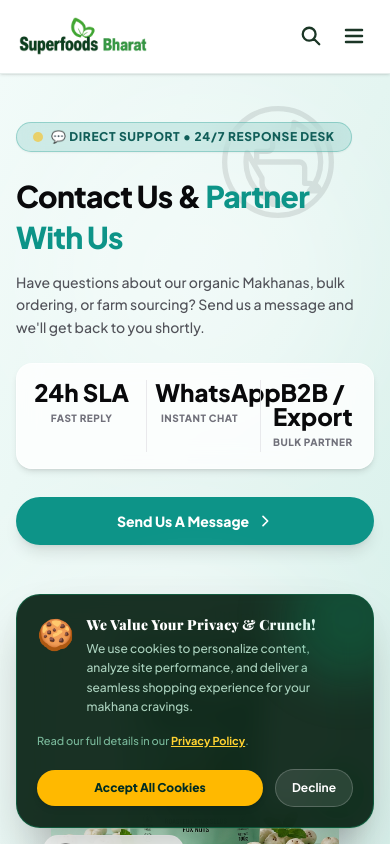
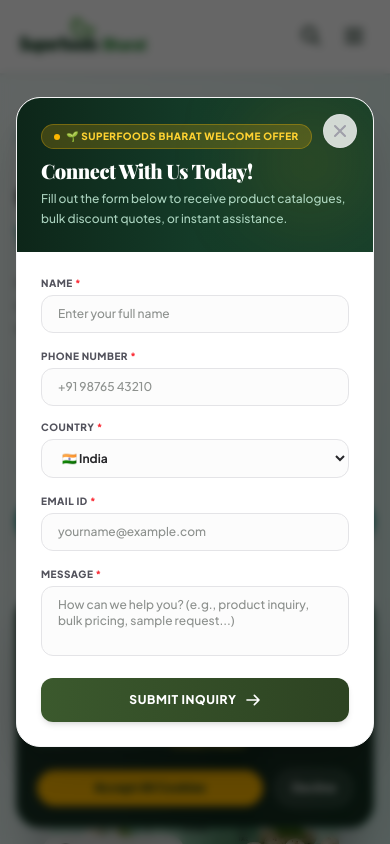
Before and after one commit to sonu2k1/Makhana-web, a Next.js app: page /contact in a window 390 px wide. Shown: the top 844 px of the page. Built offline with nearby package versions, Linux system fonts and the light colour scheme; a web font is replaced by a local one.

Commit message:
Add entry popup inquiry modal with Name, Phone, Country, Email, and Message fields

```diff
--- a/src/app/layout.tsx
+++ b/src/app/layout.tsx
@@ -4,6 +4,7 @@
 
 import { CookieConsent } from "@/components/CookieConsent";
 import { WhatsAppWidget } from "@/components/WhatsAppWidget";
+import { EntryPopupModal } from "@/components/EntryPopupModal";
 
 const plusJakartaSans = Plus_Jakarta_Sans({
   subsets: ["latin"],
@@ -38,6 +39,7 @@
         {children}
         <CookieConsent />
         <WhatsAppWidget />
+        <EntryPopupModal />
       </body>
     </html>
   );
--- /dev/null
+++ b/src/components/EntryPopupModal.tsx
@@ -0,0 +1,199 @@
+"use client";
+
+import React, { useState, useEffect } from "react";
+
+export const EntryPopupModal: React.FC = () => {
+  const [isOpen, setIsOpen] = useState(false);
+  const [isSubmitted, setIsSubmitted] = useState(false);
+
+  const [formData, setFormData] = useState({
+    name: "",
+    phone: "",
+    country: "India",
+    email: "",
+    message: "",
+  });
+
+  useEffect(() => {
+    // Open modal automatically 1 second after user lands on the website
+    const hasSeenPopup = sessionStorage.getItem("superfood_popup_seen");
+    if (!hasSeenPopup) {
+      const timer = setTimeout(() => {
+        setIsOpen(true);
+      }, 1000);
+      return () => clearTimeout(timer);
+    }
+  }, []);
+
+  const handleClose = () => {
+    setIsOpen(false);
+    sessionStorage.setItem("superfood_popup_seen", "true");
+  };
+
+  const handleSubmit = (e: React.FormEvent) => {
+    e.preventDefault();
+    setIsSubmitted(true);
+    sessionStorage.setItem("superfood_popup_seen", "true");
+  };
+
+  if (!isOpen) return null;
+
+  return (
+    <div className="fixed inset-0 z-50 flex items-center justify-center p-4 bg-black/60 backdrop-blur-xs animate-fadeIn">
+      {/* Backdrop overlay click handler */}
+      <div onClick={handleClose} className="absolute inset-0 cursor-pointer" />
+
+      {/* Modal Container */}
+      <div className="relative bg-white rounded-3xl w-full max-w-lg overflow-hidden shadow-2xl animate-scaleUp z-10 border border-zinc-100 flex flex-col max-h-[92vh]">
+        {/* Close Button */}
+        <button
+          onClick={handleClose}
+          className="absolute top-4 right-4 text-zinc-400 hover:text-zinc-700 bg-white/80 hover:bg-zinc-100 p-1.5 rounded-full transition-colors z-20 cursor-pointer shadow-xs border border-zinc-200/50"
+          aria-label="Close popup"
+        >
+          <svg className="w-5 h-5" fill="none" stroke="currentColor" viewBox="0 0 24 24">
+            <path strokeLinecap="round" strokeLinejoin="round" strokeWidth="2.5" d="M6 18L18 6M6 6l12 12" />
+          </svg>
+        </button>
+
+        {/* Modal Top Header Banner */}
+        <div className="bg-gradient-to-r from-[#0D2619] via-[#143B28] to-[#173F2B] text-white p-6 sm:p-7 relative overflow-hidden select-none">
+          <div className="absolute top-0 right-0 w-32 h-32 bg-amber-400/10 rounded-full blur-2xl pointer-events-none" />
+          <div className="space-y-1 relative z-10 text-left">
+            <span className="inline-flex items-center gap-1.5 px-3 py-1 bg-amber-400/20 text-amber-300 rounded-full text-[10px] font-black uppercase tracking-wider border border-amber-400/30">
+              <span className="w-1.5 h-1.5 rounded-full bg-amber-400 animate-pulse" />
+              🌱 Superfoods Bharat Welcome Offer
+            </span>
+            <h2 className="text-xl sm:text-2xl font-black font-serif tracking-tight text-white pt-1">
+              Connect With Us Today!
+            </h2>
+            <p className="text-xs text-emerald-100/80 font-medium leading-relaxed">
+              Fill out the form below to receive product catalogues, bulk discount quotes, or instant assistance.
+            </p>
+          </div>
+        </div>
+
+        {/* Form Body / Success State */}
+        <div className="p-6 sm:p-7 overflow-y-auto bg-white text-left">
+          {!isSubmitted ? (
+            <form onSubmit={handleSubmit} className="space-y-4">
+              {/* Name Field */}
+              <div>
+                <label className="block text-[10px] font-black uppercase text-zinc-600 tracking-wider mb-1">
+                  Name <span className="text-red-500">*</span>
+                </label>
+                <input
+                  type="text"
+                  required
+                  value={formData.name}
+                  onChange={(e) => setFormData({ ...formData, name: e.target.value })}
+                  placeholder="Enter your full name"
+                  className="w-full py-2.5 px-4 border border-zinc-200 rounded-xl text-xs bg-zinc-50/50 focus:outline-none focus:border-[#7ca832] focus:ring-1 focus:ring-[#7ca832] font-medium"
+                />
+              </div>
+
+              {/* Phone Number & Country Grid */}
+              <div className="grid grid-cols-1 sm:grid-cols-2 gap-3.5">
+                <div>
+                  <label className="block text-[10px] font-black uppercase text-zinc-600 tracking-wider mb-1">
+                    Phone Number <span className="text-red-500">*</span>
+                  </label>
+                  <input
+                    type="tel"
+                    required
+                    value={formData.phone}
+                    onChange={(e) => setFormData({ ...formData, phone: e.target.value })}
+                    placeholder="+91 98765 43210"
+                    className="w-full py-2.5 px-4 border border-zinc-200 rounded-xl text-xs bg-zinc-50/50 focus:outline-none focus:border-[#7ca832] focus:ring-1 focus:ring-[#7ca832] font-medium"
+                  />
+                </div>
+
+                <div>
+                  <label className="block text-[10px] font-black uppercase text-zinc-600 tracking-wider mb-1">
+                    Country <span className="text-red-500">*</span>
+                  </label>
+                  <select
+                    value={formData.country}
+                    onChange={(e) => setFormData({ ...formData, country: e.target.value })}
+                    className="w-full py-2.5 px-4 border border-zinc-200 rounded-xl text-xs bg-zinc-50/50 focus:outline-none focus:border-[#7ca832] focus:ring-1 focus:ring-[#7ca832] font-bold text-zinc-800"
+                  >
+                    <option value="India">🇮🇳 India</option>
+                    <option value="United States">🇺🇸 United States</option>
+                    <option value="United Kingdom">🇬🇧 United Kingdom</option>
+                    <option value="United Arab Emirates">🇦🇪 United Arab Emirates</option>
+                    <option value="Canada">🇨🇦 Canada</option>
+                    <option value="Australia">🇦🇺 Australia</option>
+                    <option value="Singapore">🇸🇬 Singapore</option>
+                    <option value="Germany">🇩🇪 Germany</option>
+                    <option value="Other">🌍 Other Country</option>
+                  </select>
+                </div>
+              </div>
+
+              {/* Email ID Field */}
+              <div>
+                <label className="block text-[10px] font-black uppercase text-zinc-600 tracking-wider mb-1">
+                  Email ID <span className="text-red-500">*</span>
+                </label>
+                <input
+                  type="email"
+                  required
+                  value={formData.email}
+                  onChange={(e) => setFormData({ ...formData, email: e.target.value })}
+                  placeholder="yourname@example.com"
+                  className="w-full py-2.5 px-4 border border-zinc-200 rounded-xl text-xs bg-zinc-50/50 focus:outline-none focus:border-[#7ca832] focus:ring-1 focus:ring-[#7ca832] font-medium"
+                />
+              </div>
+
+              {/* Message Field */}
+              <div>
+                <label className="block text-[10px] font-black uppercase text-zinc-600 tracking-wider mb-1">
+                  Message <span className="text-red-500">*</span>
+                </label>
+                <textarea
+                  rows={3}
+                  required
+                  value={formData.message}
+                  onChange={(e) => setFormData({ ...formData, message: e.target.value })}
+                  placeholder="How can we help you? (e.g., product inquiry, bulk pricing, sample request...)"
+                  className="w-full py-2.5 px-4 border border-zinc-200 rounded-xl text-xs bg-zinc-50/50 focus:outline-none focus:border-[#7ca832] focus:ring-1 focus:ring-[#7ca832] font-medium resize-none"
+                />
+              </div>
+
+              {/* Submit Button */}
+              <button
+                type="submit"
+                className="w-full bg-gradient-to-r from-[#3b592d] to-[#2d4322] hover:from-[#2d4322] hover:to-[#1e2e17] text-white font-extrabold text-xs uppercase tracking-wider py-3.5 rounded-xl shadow-md hover:shadow-lg transition-all cursor-pointer flex items-center justify-center gap-2 hover:-translate-y-0.5 mt-2"
+              >
+                <span>Submit Inquiry</span>
+                <svg className="w-4 h-4" fill="none" stroke="currentColor" viewBox="0 0 24 24">
+                  <path strokeLinecap="round" strokeLinejoin="round" strokeWidth="2.5" d="M14 5l7 7m0 0l-7 7m7-7H3" />
+                </svg>
+              </button>
+            </form>
+          ) : (
+            <div className="flex flex-col items-center justify-center text-center py-6 space-y-4">
+              <div className="w-16 h-16 bg-[#7ca832]/15 rounded-full flex items-center justify-center text-[#7ca832] text-3xl font-bold border border-[#7ca832]/30 animate-bounce-slow">
+                ✓
+              </div>
+              <div className="space-y-2">
+                <h3 className="text-xl font-black text-zinc-950 uppercase tracking-tight">
+                  Thank You, {formData.name}!
+                </h3>
+                <p className="text-xs text-zinc-600 leading-relaxed font-medium max-w-sm">
+                  Your message has been received successfully. Our sales team will get in touch with you at <span className="font-bold text-zinc-900">{formData.phone}</span> ({formData.email}) shortly.
+                </p>
+              </div>
+              <button
+                onClick={handleClose}
+                className="bg-zinc-950 hover:bg-zinc-800 text-white font-bold text-xs px-6 py-2.5 rounded-full transition-all cursor-pointer shadow-xs mt-2"
+              >
+                Close Window
+              </button>
+            </div>
+          )}
+        </div>
+      </div>
+    </div>
+  );
+};
```
